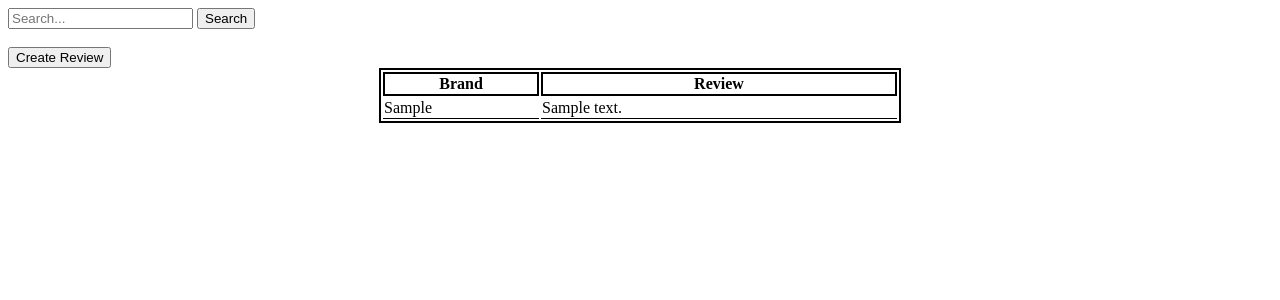
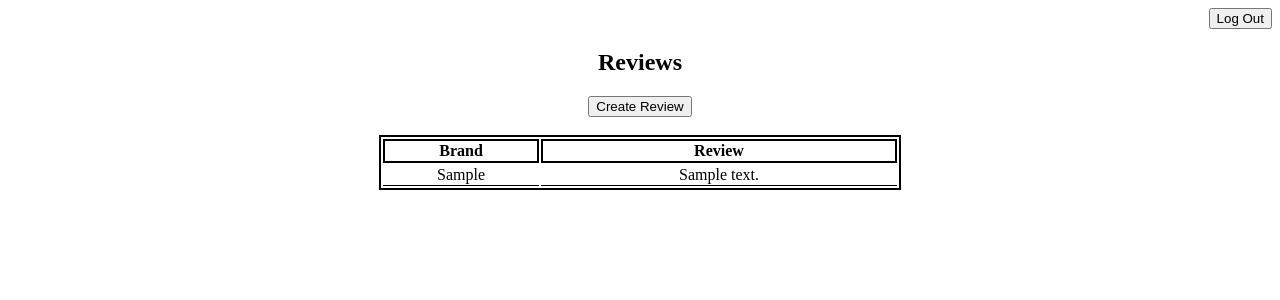
Before and after one commit to pettysavage/FitU, a PHP site: page /homepage.php in a window 1280 px wide. Shown: the top 300 px of the page. Run offline with PHP 8.4, Linux system fonts and the light colour scheme; tables that the repository leaves empty or names only in its code hold one stand-in row (values such as "Sample post").

Commit message:
Version 2
These files are what works for our presentation on 1/24/22

```diff
--- a/homepage.php
+++ b/homepage.php
@@ -9,21 +9,41 @@
             table, th
             {
                 border: 2px solid #000000;
+                text-align: center;
             }
             td
             {
                 border-bottom: 1px solid #000000;
             }
+            form, h2
+            {
+                text-align: center;
+            }
+            #logout
+            {
+                /* color: #45B0FD; */
+                text-align: right;
+            }
         </style>
     </head>
     <body>
+        <form id="logout">
+            <a href="index.php"><button type="button">Log Out</button></a>
+        </form>
+
+
+        <h2>Reviews</h2>
+
+
         <form>
-        <input type="text" name="contains" placeholder="Search...">
-        <a href="homepage.inc.php"><button name="search">Search</button></a>
+        <!-- <input type="text" name="contains" placeholder="Search...">
+        <a href="homepage.inc.php"><button name="search">Search</button></a> -->
+            <a href="createReview.php"><button type="button" name="review">Create Review</button></a>
+
         </form>
 
         <br>
-        <a href="createReview.php"><button type="button" name="review">Create Review</button></a>
+
 
         <!-- <table id="allPosts" align="center">
             <tbody>
```
Also changed, not shown: index.php (+29 -5 lines), logIn.php (+21 -4 lines), signUp.php (+18 -7 lines).
